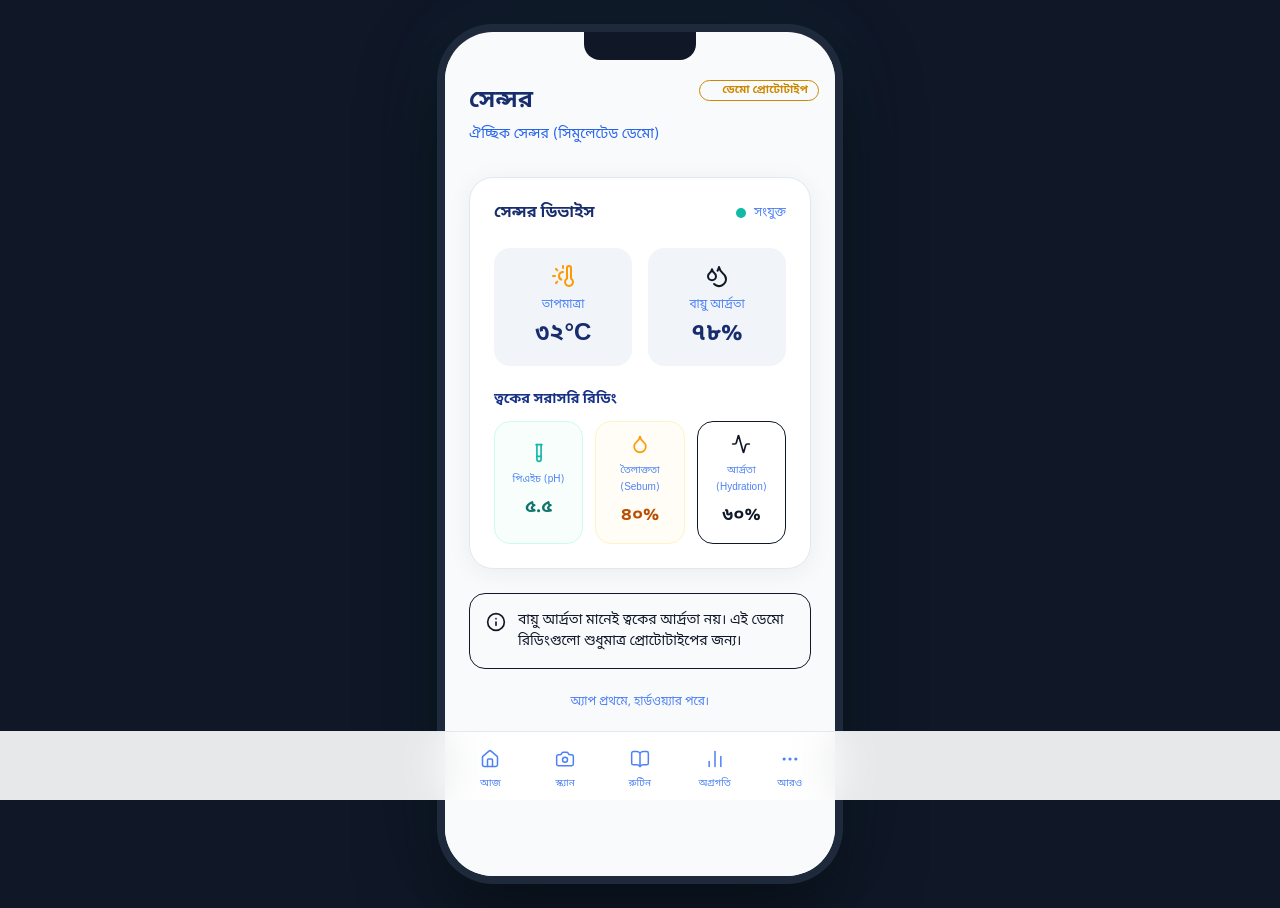
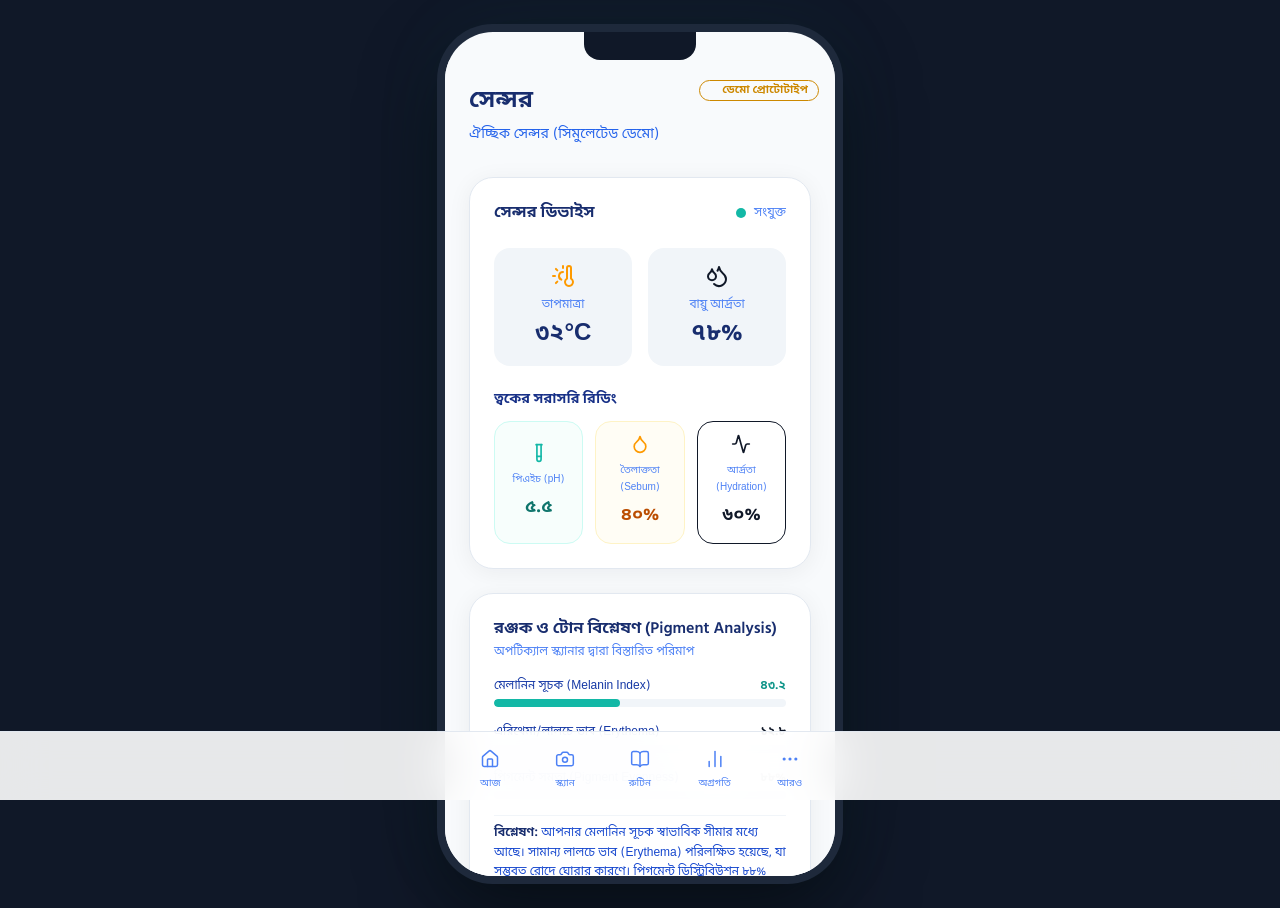
Before and after one commit to naimulRakib/skinmap-ai-demo, a Next.js app: page /bn/sensor in a window 1280 px wide. Built offline with nearby package versions, Linux system fonts and the light colour scheme.

Commit message:
feat: add detailed skin pigment analysis to sensor page

```diff
--- a/src/app/[locale]/(app)/sensor/page.tsx
+++ b/src/app/[locale]/(app)/sensor/page.tsx
@@ -81,6 +81,50 @@ export default function SensorPage() {
         </div>
       </div>
 
+      {/* Detailed Pigment Analysis Card */}
+      <div className="bg-white rounded-3xl p-6 shadow-card border border-surface-200 mb-6">
+        <h2 className="font-semibold text-navy-900 mb-1">রঞ্জক ও টোন বিশ্লেষণ (Pigment Analysis)</h2>
+        <p className="text-xs text-navy-400 mb-4">অপটিক্যাল স্ক্যানার দ্বারা বিস্তারিত পরিমাপ</p>
+
+        <div className="space-y-4">
+          <div>
+            <div className="flex justify-between text-xs mb-1">
+              <span className="text-navy-700 font-medium">মেলানিন সূচক (Melanin Index)</span>
+              <span className="text-teal-600 font-bold">{connecting ? "--" : "৪৩.২"}</span>
+            </div>
+            <div className="h-2 w-full bg-surface-100 rounded-full overflow-hidden">
+              <div className="h-full bg-teal-500 rounded-full transition-all duration-1000" style={{ width: connecting ? "0%" : "43%" }}></div>
+            </div>
+          </div>
+
+          <div>
+            <div className="flex justify-between text-xs mb-1">
+              <span className="text-navy-700 font-medium">এরিথেমা/লালচে ভাব (Erythema)</span>
+              <span className="text-coral-DEFAULT font-bold">{connecting ? "--" : "১২.৮"}</span>
+            </div>
+            <div className="h-2 w-full bg-surface-100 rounded-full overflow-hidden">
+              <div className="h-full bg-coral-DEFAULT rounded-full transition-all duration-1000" style={{ width: connecting ? "0%" : "13%" }}></div>
+            </div>
+          </div>
+
+          <div>
+            <div className="flex justify-between text-xs mb-1">
+              <span className="text-navy-700 font-medium">পিগমেন্ট সমতা (Pigment Evenness)</span>
+              <span className="text-soft-blue-600 font-bold">{connecting ? "--" : "৮৮%"}</span>
+            </div>
+            <div className="h-2 w-full bg-surface-100 rounded-full overflow-hidden">
+              <div className="h-full bg-soft-blue-500 rounded-full transition-all duration-1000" style={{ width: connecting ? "0%" : "88%" }}></div>
+            </div>
+          </div>
+
+          <div className="pt-2 mt-2 border-t border-surface-100">
+            <p className="text-xs text-navy-600 leading-relaxed">
+              <strong className="text-navy-900">বিশ্লেষণ:</strong> {connecting ? "..." : "আপনার মেলানিন সূচক স্বাভাবিক সীমার মধ্যে আছে। সামান্য লালচে ভাব (Erythema) পরিলক্ষিত হয়েছে, যা সম্ভবত রোদে ঘোরার কারণে। পিগমেন্ট ডিস্ট্রিবিউশন ৮৮% সমান।"}
+            </p>
+          </div>
+        </div>
+      </div>
+
       <div className="bg-soft-blue-50 border border-soft-blue-100 rounded-2xl p-4 flex gap-3 text-sm text-soft-blue-900 mb-6">
         <Info size={20} className="shrink-0 text-soft-blue-600 mt-0.5" />
         <p>{t("disclaimer")} এই ডেমো রিডিংগুলো শুধুমাত্র প্রোটোটাইপের জন্য।</p>
```
